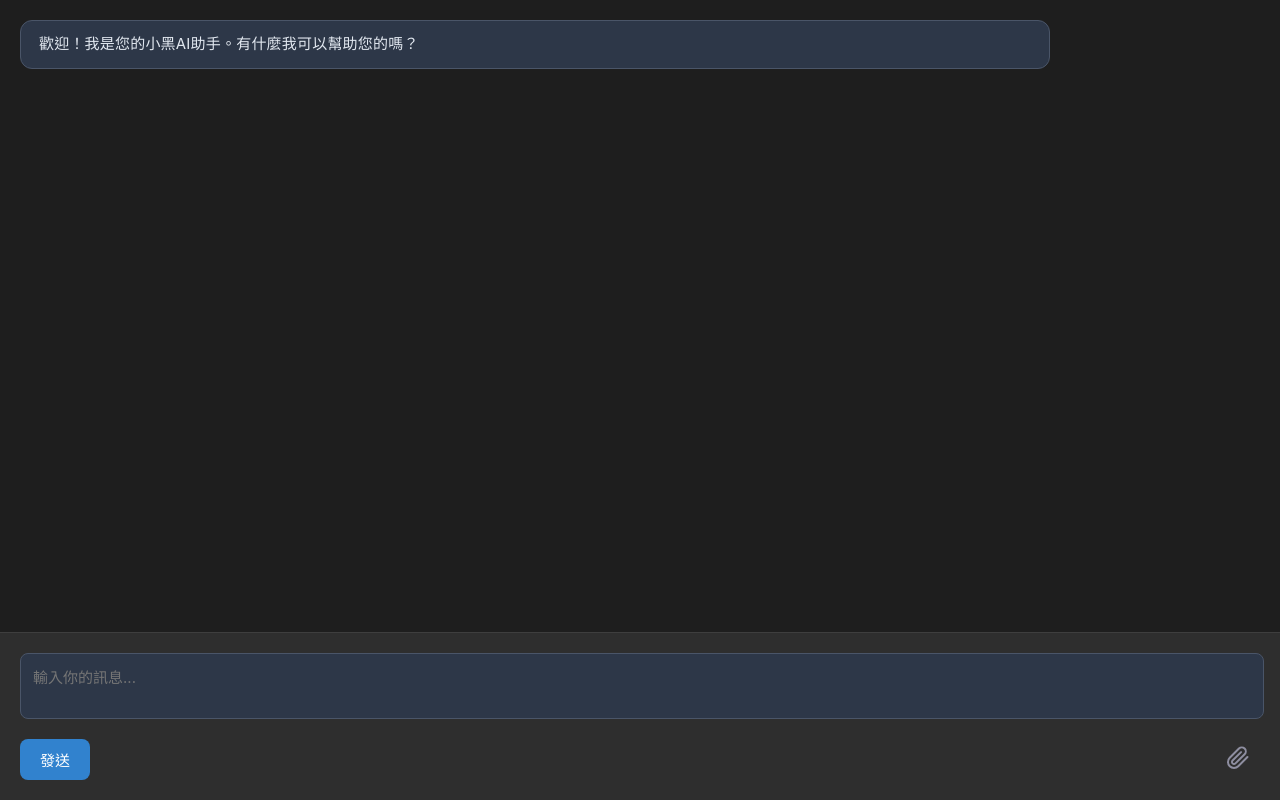
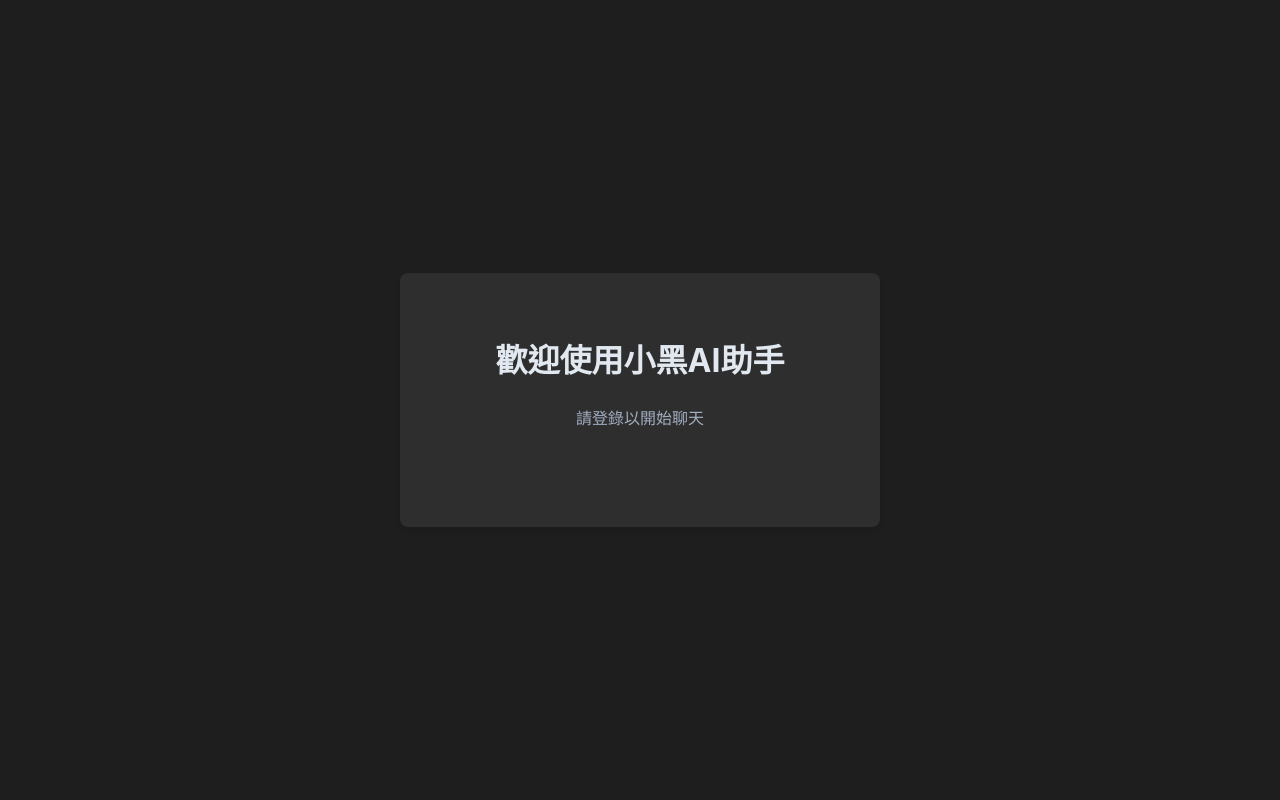
Before and after one commit to littleblackmann/my-gpt-project, a Flask app: page / in a window 1280 px wide. Run offline with Flask 3, Linux system fonts and the light colour scheme; parts of the project's set-up code (start-up, migrations or seed data) failed here and were passed over; some libraries are stand-ins or nearby versions.

Commit message:
部分更新

```diff
--- a/app.py
+++ b/app.py
@@ -1,78 +1,88 @@
-from flask import Flask, render_template, request, jsonify, session
+from flask import Flask, render_template, request, jsonify
+from flask_session import Session
 from flask_cors import CORS
 from dotenv import load_dotenv
 from openai import OpenAI
 import os
 from upload import upload_bp
+from login import login_bp, is_logged_in  # Import the login blueprint and helper function
+from login import login_bp
 
-app = Flask(__name__, static_folder='static', template_folder='templates')
+load_dotenv() # 載入 .env 檔案
+GOOGLE_CLIENT_ID = os.getenv('GOOGLE_CLIENT_ID')
+GOOGLE_CLIENT_SECRET = os.getenv('GOOGLE_CLIENT_SECRET')
+
+app = Flask(__name__, static_folder='static', template_folder='templates') # 初始化 Flask 應用
 app.secret_key = os.urandom(24)  # 用於會話加密
-app.register_blueprint(upload_bp)
-CORS(app, resources={r"/*": {"origins": "http://localhost:3000"}})
+app.register_blueprint(upload_bp) # 註冊上傳藍圖
+app.register_blueprint(login_bp, url_prefix='/api/auth')  # Register the login blueprint
 
-load_dotenv()
+CORS(app, resources={r"/api/*": {"origins": "http://localhost:9527"}}, supports_credentials=True)
 
-# 獲取 API 密鑰
-openai_api_key = os.getenv("OPENAI_API_KEY")
-if not openai_api_key:
+app.config['SESSION_TYPE'] = 'filesystem'
+app.config['SESSION_PERMANENT'] = False
+app.config['SESSION_USE_SIGNER'] = True
+app.config['SECRET_KEY'] = os.environ.get('FLASK_SECRET_KEY')  # 請更改為一個安全的隨機值
+Session(app)
+
+openai_api_key = os.getenv("OPENAI_API_KEY") # 從環境變數中獲取 OpenAI API 金鑰
+if not openai_api_key:  # 如果沒有設置 API 金鑰，則拋出錯誤
     raise ValueError("No OpenAI API key found. Please set the OPENAI_API_KEY environment variable.")
 
 # 初始化 OpenAI 客戶端
-try:
-    client = OpenAI(api_key=openai_api_key)
-except Exception as e:
-    print(f"Failed to initialize OpenAI client: {str(e)}")
-    raise
+try: # 處理初始化失敗的情況
+    client = OpenAI(api_key=openai_api_key) # 初始化 OpenAI 客戶端
+except Exception as e: # 處理初始化失敗的情況
+    print(f"Failed to initialize OpenAI client: {str(e)}") # 輸出錯誤消息
+    raise   # 拋出異常以停止程序運行
 
 # 設置上傳文件夾
-UPLOAD_FOLDER = 'uploads'
-if not os.path.exists(UPLOAD_FOLDER):
-    os.makedirs(UPLOAD_FOLDER)
-app.config['UPLOAD_FOLDER'] = UPLOAD_FOLDER
+UPLOAD_FOLDER = 'uploads'  # 上傳文件夾的名稱
+if not os.path.exists(UPLOAD_FOLDER): # 如果文件夾不存在，則創建文件夾
+    os.makedirs(UPLOAD_FOLDER) # 創建文件夾
+app.config['UPLOAD_FOLDER'] = UPLOAD_FOLDER  # 設置上傳文件夾
 
-@app.route("/")
-def home():
-    return render_template("index.html")
+@app.route("/") # 首頁路由
+def home(): # 首頁視圖函數
+    return render_template("index.html") # 返回 index.html 模板
 
-@app.route("/chat", methods=["POST"])
-def chat():
-    try:
-        user_input = request.json.get("message")
+@app.route("/chat", methods=["POST"]) # 聊天路由
+def chat(): # 聊天視圖函數
+    if not is_logged_in(): # Check if the user is logged in
+        return jsonify({"error": "User not authenticated"}), 401 # Return an error if the user is not authenticated
+
+    try: # 處理請求出錯的情況
+        user_input = request.json.get("message")  # 從請求中獲取用戶的輸入
         print("從客戶端收到:", user_input)  # 偵錯
 
         # 初始化會話中的對話歷史
-        if 'messages' not in session:
-            session['messages'] = [
-                {"role": "system", "content": "你是一個友善搞笑幽默風趣的聊天助手。請使用繁體中文回答，並盡可能提供有趣和有見地的回應。"}
-
+        if 'messages' not in session: # 如果會話中沒有 messages 鍵
+            session['messages'] = [ # 初始化對話歷史
+                {"role": "system", "content": "你是一個友善搞笑幽默風趣的聊天助手。請使用繁體中文回答，並盡可能提供有趣和有見地的回應。"} # 系統消息
             ]
 
-        # 將用戶的輸入添加到對話歷史中
-        session['messages'].append({"role": "user", "content": user_input})
+        session['messages'].append({"role": "user", "content": user_input}) # 將用戶的輸入添加到對話歷史中
 
-        try:
-            # 使用 OpenAI 的聊天模型 API
-            response = client.chat.completions.create(
-                model="gpt-4o",  # 使用新的模型名稱
+        try: # 處理 OpenAI API 請求出錯的情況
+            response = client.chat.completions.create( # 請求 OpenAI API
+                model="gpt-4",  # 使用 GPT-4 模型
                 messages=session['messages'],
                 max_tokens=3000
             )
 
-            # 從回應中提取文本
-            message = response.choices[0].message.content
+            message = response.choices[0].message.content # 從 API 響應中獲取助手的回應
             print("傳送到客戶端的回應:", message)  # 偵錯
 
-            # 將助手的回應添加到對話歷史中
-            session['messages'].append({"role": "assistant", "content": message})
+            session['messages'].append({"role": "assistant", "content": message}) # 將助手的回應添加到對話歷史中
 
-            return jsonify({"response": message})
-        except Exception as e:
-            print(f"OpenAI API 請求錯誤: {str(e)}")
-            return jsonify({"error": f"API 請求錯誤: {str(e)}"}), 400
+            return jsonify({"response": message}) # 返回助手的回應
+        except Exception as e: # 處理 OpenAI API 請求出錯的情況
+            print(f"OpenAI API 請求錯誤: {str(e)}") # 偵錯
+            return jsonify({"error": f"API 請求錯誤: {str(e)}"}), 400 # 返回錯誤消息
 
-    except Exception as e:
-        print(f"處理請求出錯: {str(e)}")
-        return jsonify({"error": str(e)}), 500
+    except Exception as e: # 處理請求出錯的情況
+        print(f"處理請求出錯: {str(e)}") # 偵錯
+        return jsonify({"error": str(e)}), 500 # 返回錯誤消息
 
-if __name__ == "__main__":
-    app.run(debug=True, port=9527)
+if __name__ == "__main__": # 程序運行入口
+    app.run(debug=True, port=9527) # 啟動應用，設置 debug 模式和端口為 9527
--- a/requirements.txt
+++ b/requirements.txt
@@ -3,7 +3,7 @@ openai==1.37.1
 langchain==0.2.11
 langchain-community==0.2.10
 python-dotenv==1.0.1
-flask-cors==3.0.10
+flask-cors==3.1.1
 Werkzeug>=3.0.0
 PyPDF2
 Pillow
--- a/static/script.js
+++ b/static/script.js
@@ -1,75 +1,195 @@
-let uploadedFile = null;
-let inputConfirmed = false; // 記錄是否已確認輸入
-
-function autoGrow(element) {
-    element.style.height = "5px";
-    element.style.height = (element.scrollHeight) + "px";
-}
+// 全局變量
+let uploadedFile = null;    // 上傳的文件
+let inputConfirmed = false; // 輸入是否已確認
 
 document.addEventListener('DOMContentLoaded', function () {
+    // 獲取 DOM 元素
     const chatContainer = document.getElementById("chatContainer");
     const userInput = document.getElementById("userInput");
     const fileInput = document.getElementById('fileInput');
     const uploadButton = document.getElementById('uploadButton');
     const fileName = document.getElementById('fileName');
     const sendButton = document.getElementById('sendButton');
-    const inputStatus = document.getElementById('inputStatus'); // 用於顯示狀態的元素
+    const inputStatus = document.getElementById('inputStatus');
+    const loginContainer = document.getElementById('login-container');
+    const userInfo = document.getElementById('user-info');
+    const userName = document.getElementById('user-name');
+    const userPicture = document.getElementById('user-picture');
+    const logoutButton = document.getElementById('logout-button');
 
+    // 初始化設置
     adjustContainerHeight(chatContainer);
     enableSmoothScroll(chatContainer);
+    addWelcomeMessage();
 
+    // 設置 MutationObserver 以在聊天內容變化時自動滾動
     const observer = new MutationObserver(() => {
         autoScrollToBottom(chatContainer);
     });
-
     observer.observe(chatContainer, { childList: true, subtree: true });
 
-    addWelcomeMessage();
+    // 添加事件監聽器
+    userInput.addEventListener("keydown", handleKeyDown);
+    userInput.addEventListener("input", handleInput);
+    uploadButton.addEventListener('click', () => fileInput.click());
+    fileInput.addEventListener('change', handleFileUpload);
+    sendButton.addEventListener('click', sendMessage);
+    logoutButton.addEventListener('click', handleSignOut);
 
-    userInput.addEventListener("keydown", function (event) {
+    // 檢查用戶登錄狀態
+    checkLoginStatus();
+
+    // 處理鍵盤輸入
+    function handleKeyDown(event) {
         if (event.key === "Enter" && !event.shiftKey) {
             event.preventDefault();
-
             if (!inputConfirmed) {
-                inputConfirmed = true; // 第一次按下 Enter 確認輸入
-                userInput.classList.add("confirmed");
-                inputStatus.textContent = "輸入已確認，按 Enter 發送訊息";
+                confirmInput();
             } else {
-                sendMessage(); // 第二次按下 Enter 發送訊息
+                sendMessage();
             }
         } else if (event.key === "Enter" && event.shiftKey) {
-            const start = this.selectionStart;
-            const end = this.selectionEnd;
-            const value = this.value;
-            this.value = value.substring(0, start) + "\n" + value.substring(end);
-            this.selectionStart = this.selectionEnd = start + 1;
-            event.preventDefault();
-            autoGrow(this);
+            insertNewline(this);
         }
-    });
+    }
 
-    userInput.addEventListener("input", function () {
+    // 處理輸入變化
+    function handleInput() {
         autoGrow(this);
-        inputConfirmed = false; // 當用戶繼續輸入時，重置確認狀態
-        userInput.classList.remove("confirmed");
-        inputStatus.textContent = ""; // 清除狀態文字
-    });
+        resetConfirmation();
+    }
 
-    uploadButton.addEventListener('click', function () {
-        fileInput.click();
-    });
-
-    fileInput.addEventListener('change', function () {
+    // 處理文件上傳
+    function handleFileUpload() {
         if (this.files && this.files[0]) {
             uploadedFile = this.files[0];
             fileName.textContent = uploadedFile.name;
             userInput.placeholder = "輸入有關文件的問題或直接發送...";
         }
-    });
+    }
 
-    sendButton.addEventListener('click', sendMessage);
+    // 確認輸入
+    function confirmInput() {
+        inputConfirmed = true;
+        userInput.classList.add("confirmed");
+        inputStatus.textContent = "輸入已確認，按 Enter 發送訊息";
+    }
+
+    // 重置確認狀態
+    function resetConfirmation() {
+        inputConfirmed = false;
+        userInput.classList.remove("confirmed");
+        inputStatus.textContent = "";
+    }
+
+    // 插入新行
+    function insertNewline(element) {
+        const start = element.selectionStart;
+        const end = element.selectionEnd;
+        const value = element.value;
+        element.value = value.substring(0, start) + "\n" + value.substring(end);
+        element.selectionStart = element.selectionEnd = start + 1;
+        autoGrow(element);
+    }
 });
 
+// Google 登錄處理
+function handleCredentialResponse(response) {
+    console.log("Google 登錄響應:", response);
+    const id_token = response.credential;
+    console.log("準備發送到後端的 id_token:", id_token);
+    fetch('http://localhost:9527/api/auth/google', {
+        method: 'POST',
+        headers: {
+            'Content-Type': 'application/json',
+        },
+        body: JSON.stringify({ id_token: id_token }),
+        credentials: 'include'
+    })
+    .then(response => {
+        console.log("後端響應狀態:", response.status);
+        return response.json();
+    })
+    .then(data => {
+        console.log("後端響應數據:", data);
+        if (data.status === 'success') {
+            console.log('登錄成功:', data.user);
+            updateUIAfterLogin(data.user);
+        } else {
+            console.error('登錄失敗:', data.message);
+            alert('登錄失敗: ' + data.message);
+        }
+    })
+    .catch(error => {
+        console.error('錯誤:', error);
+        alert('登錄失敗，請檢查控制台以獲取更多信息。');
+    });
+}
+
+function updateUIAfterLogin(user) {
+    document.getElementById('login-container').style.display = 'none';
+    document.getElementById('user-info').style.display = 'flex';
+    document.getElementById('user-name').textContent = user.name;
+    document.getElementById('user-picture').src = user.picture;
+}
+
+function handleSignOut() {
+    fetch('/api/auth/logout', {
+        method: 'POST',
+        credentials: 'include'
+    })
+    .then(response => response.json())
+    .then(data => {
+        if (data.status === 'success') {
+            updateUIAfterLogout();
+        } else {
+            console.error('登出失敗:', data.message);
+        }
+    })
+    .catch(error => {
+        console.error('登出錯誤:', error);
+        alert('登出失敗，請檢查控制台以獲取更多信息。');
+    });
+}
+
+function updateUIAfterLogout() {
+    document.getElementById('login-container').style.display = 'block';
+    document.getElementById('user-info').style.display = 'none';
+    document.getElementById('user-name').textContent = '';
+    document.getElementById('user-picture').src = '';
+}
+
+function checkLoginStatus() {
+    fetch('/api/auth/user', {
+        method: 'GET',
+        credentials: 'include'
+    })
+    .then(response => {
+        if (!response.ok) {
+            throw new Error('Login status check failed');
+        }
+        return response.json();
+    })
+    .then(data => {
+        if (data.status === 'success') {
+            updateUIAfterLogin(data.user);
+        } else {
+            updateUIAfterLogout();
+        }
+    })
+    .catch(error => {
+        console.error('檢查登錄狀態錯誤:', error);
+        updateUIAfterLogout();
+    });
+}
+
+// 自動調整輸入框高度
+function autoGrow(element) {
+    element.style.height = "5px";
+    element.style.height = (element.scrollHeight) + "px";
+}
+
+// 發送消息
 async function sendMessage() {
     const userInput = document.getElementById("userInput");
     const message = userInput.value.trim();
@@ -88,10 +208,11 @@ async function sendMessage() {
 
     userInput.value = "";
     autoGrow(userInput);
-    inputConfirmed = false; // 重置確認狀態
-    document.getElementById('inputStatus').textContent = ""; // 清除狀態文字
+    inputConfirmed = false;
+    document.getElementById('inputStatus').textContent = "";
 }
 
+// 發送文本消息
 async function sendTextMessage(message) {
     const chatContainer = document.getElementById("chatContainer");
 
@@ -108,7 +229,8 @@ async function sendTextMessage(message) {
             headers: {
                 "Content-Type": "application/json"
             },
-            body: JSON.stringify({ message: message })
+            body: JSON.stringify({ message: message }),
+            credentials: 'include'
         });
 
         if (!response.ok) {
@@ -129,6 +251,7 @@ async function sendTextMessage(message) {
     }
 }
 
+// 上傳並分析文件
 async function uploadAndAnalyzeFile(file, question) {
     try {
         displayMessage(`正在上傳文件: <span class="file-name">${file.name}</span>`, 'system-message');
@@ -138,7 +261,8 @@ async function uploadAndAnalyzeFile(file, question) {
 
         const uploadResponse = await fetch('/upload', {
             method: 'POST',
-            body: formData
+            body: formData,
+            credentials: 'include'
         });
 
         if (!uploadResponse.ok) {
@@ -151,17 +275,7 @@ async function uploadAndAnalyzeFile(file, question) {
         displayMessage(`文件 "<span class="file-name">${uploadResult.filename}</span>" 上傳成功`, 'system-message');
 
         if (file.type.startsWith('image/')) {
-            const imagePreview = document.createElement('img');
-            imagePreview.src = URL.createObjectURL(file);
-            imagePreview.alt = file.name;
-            imagePreview.style.maxWidth = '100%';
-            imagePreview.style.maxHeight = '300px';
-            imagePreview.style.marginTop = '10px';
-            imagePreview.style.borderRadius = '8px';
-            const previewContainer = document.createElement('div');
-            previewContainer.className = 'message ai-message';
-            previewContainer.appendChild(imagePreview);
-            document.getElementById("chatContainer").appendChild(previewContainer);
+            displayImagePreview(file);
         }
 
         displayMessage('正在分析文件...', 'system-message');
@@ -174,7 +288,8 @@ async function uploadAndAnalyzeFile(file, question) {
             headers: {
                 'Content-Type': 'application/json'
             },
-            body: JSON.stringify({ question: question || "請分析這個文件並提供摘要" })
+            body: JSON.stringify({ question: question || "請分析這個文件並提供摘要" }),
+            credentials: 'include'
         });
 
         if (!analyzeResponse.ok) {
@@ -197,6 +312,22 @@ async function uploadAndAnalyzeFile(file, question) {
     }
 }
 
+// 顯示圖片預覽
+function displayImagePreview(file) {
+    const imagePreview = document.createElement('img');
+    imagePreview.src = URL.createObjectURL(file);
+    imagePreview.alt = file.name;
+    imagePreview.style.maxWidth = '100%';
+    imagePreview.style.maxHeight = '300px';
+    imagePreview.style.marginTop = '10px';
+    imagePreview.style.borderRadius = '8px';
+    const previewContainer = document.createElement('div');
+    previewContainer.className = 'message ai-message';
+    previewContainer.appendChild(imagePreview);
+    document.getElementById("chatContainer").appendChild(previewContainer);
+}
+
+// 打字機效果
 async function typeWriter(element, text, speed = 20) {
     element.innerHTML = '';
     const lines = text.split('\n');
@@ -211,22 +342,26 @@ async function typeWriter(element, text, speed = 20) {
     }
 }
 
+// 自動滾動到底部
 function autoScrollToBottom(container) {
     setTimeout(() => {
         container.scrollTop = container.scrollHeight;
     }, 0);
 }
 
+// 啟用平滑滾動
 function enableSmoothScroll(element) {
     element.style.scrollBehavior = 'smooth';
 }
 
+// 調整容器高度
 function adjustContainerHeight(container) {
     const maxHeight = window.innerHeight * 0.7;
     container.style.maxHeight = `${maxHeight}px`;
     container.style.overflowY = 'auto';
 }
 
+// 顯示錯誤信息
 function displayError(message) {
     const chatContainer = document.getElementById("chatContainer");
     const errorMessage = document.createElement("div");
@@ -236,6 +371,7 @@ function displayError(message) {
     autoScrollToBottom(chatContainer);
 }
 
+// 添加歡迎信息
 function addWelcomeMessage() {
     const chatContainer = document.getElementById("chatContainer");
     const welcomeMessage = document.createElement("div");
@@ -244,6 +380,7 @@ function addWelcomeMessage() {
     chatContainer.appendChild(welcomeMessage);
 }
 
+// 顯示消息
 function displayMessage(message, className) {
     const chatContainer = document.getElementById("chatContainer");
     const messageElement = document.createElement("div");
@@ -260,6 +397,7 @@ function displayMessage(message, className) {
     autoScrollToBottom(chatContainer);
 }
 
+// 重置輸入區域
 function resetInputArea() {
     uploadedFile = null;
     document.getElementById('userInput').value = "";
--- a/static/styles.css
+++ b/static/styles.css
@@ -6,27 +6,87 @@ body, html {
     background-color: #1e1e1e;
     font-family: -apple-system, BlinkMacSystemFont, 'Segoe UI', 'Roboto', 'Oxygen', 'Ubuntu', 'Cantarell', 'Fira Sans', 'Droid Sans', 'Helvetica Neue', sans-serif;
     display: flex;
+    flex-direction: column;
     color: #e2e8f0;
     font-size: 16px;
     line-height: 1.6;
 }
 
-.sidebar {
-    width: 250px;
-    background-color: #2e2e2e;
-    color: #e2e8f0;
-    padding: 20px;
-    box-sizing: border-box;
-    overflow-y: auto;
-    border-right: 1px solid #3e3e3e;
+/* Login Page Styles */
+#loginPage {
+    display: flex;
+    justify-content: center;
+    align-items: center;
+    height: 100vh;
+    background-color: #1e1e1e;
 }
 
-.sidebar h2 {
-    margin-top: 0;
-    padding-bottom: 10px;
+.login-card {
+    background-color: #2e2e2e;
+    padding: 40px;
+    border-radius: 8px;
+    box-shadow: 0 4px 6px rgba(0, 0, 0, 0.1);
+    text-align: center;
+    max-width: 400px;
+    width: 100%;
+}
+
+.login-card h1 {
+    color: #e2e8f0;
+    margin-bottom: 20px;
+}
+
+.login-card p {
+    color: #a0aec0;
+    margin-bottom: 30px;
+}
+
+.g_id_signin {
+    display: inline-block;
+}
+
+/* Chat Page Styles */
+.header {
+    display: flex;
+    justify-content: space-between;
+    align-items: center;
+    background-color: #2e2e2e;
+    padding: 10px 20px;
     border-bottom: 1px solid #3e3e3e;
-    font-size: 20px;
-    font-weight: 600;
+}
+
+.header h1 {
+    margin: 0;
+    font-size: 24px;
+}
+
+#login-container, #user-info {
+    display: flex;
+    align-items: center;
+}
+
+#user-picture {
+    width: 32px;
+    height: 32px;
+    border-radius: 50%;
+    margin-right: 10px;
+}
+
+#user-name {
+    margin-right: 10px;
+}
+
+#logout-button {
+    background-color: #3182ce;
+    color: white;
+    border: none;
+    padding: 5px 10px;
+    border-radius: 4px;
+    cursor: pointer;
+}
+
+#logout-button:hover {
+    background-color: #2c5282;
 }
 
 .main-content {
@@ -76,10 +136,14 @@ body, html {
     border-top: 1px solid #3e3e3e;
 }
 
+.textarea-wrapper {
+    position: relative;
+    margin-bottom: 12px;
+}
+
 .chat-input {
-    width: calc(100% - 22px);
+    width: 100%;
     padding: 12px;
-    margin-bottom: 12px;
     border-radius: 8px;
     border: 1px solid #4a5568;
     background-color: #2d3748;
@@ -90,6 +154,19 @@ body, html {
     min-height: 40px;
     max-height: 200px;
     overflow-y: auto;
+    transition: border-color 0.3s;
+}
+
+.chat-input.confirmed {
+    border-color: #48bb78;
+}
+
+.input-status {
+    position: absolute;
+    right: 10px;
+    bottom: -20px;
+    font-size: 12px;
+    color: #48bb78;
 }
 
 .button-container {
@@ -211,3 +288,29 @@ button:hover {
 .message, .system-message {
     animation: fadeIn 0.3s ease-out;
 }
+
+/* Responsive design for smaller screens */
+@media (max-width: 768px) {
+    .header {
+        flex-direction: column;
+        align-items: flex-start;
+    }
+
+    #login-container, #user-info {
+        margin-top: 10px;
+    }
+
+    .button-container {
+        flex-direction: column;
+        align-items: stretch;
+    }
+
+    .upload-container {
+        margin-top: 10px;
+    }
+
+    .login-card {
+        padding: 20px;
+        margin: 20px;
+    }
+}
--- a/templates/index.html
+++ b/templates/index.html
@@ -5,8 +5,30 @@
     <meta name="viewport" content="width=device-width, initial-scale=1.0">
     <title>小黑AI</title>
     <link rel="stylesheet" href="{{ url_for('static', filename='styles.css') }}">
+    <script src="https://accounts.google.com/gsi/client" async defer></script>
 </head>
 <body>
+    <div id="loginPage" class="center-content">
+        <div class="login-card">
+            <h1>歡迎使用小黑AI助手</h1>
+            <p>請登錄以開始聊天</p>
+            <div id="g_id_onload"
+                data-client_id="985942558785-128mb7gah6kg1t7iatgmtqkqf0vs8tmr.apps.googleusercontent.com"
+                data-callback="handleCredentialResponse">
+            </div>
+            <div class="g_id_signin" data-type="standard"></div>
+        </div>
+    </div>
+
+    <div id="chatPage" style="display: none;">
+        <div class="header">
+            <h1>小黑AI</h1>
+            <div id="user-info">
+                <img id="user-picture" alt="用戶頭像">
+                <span id="user-name"></span>
+                <button id="logout-button" onclick="handleSignOut()">登出</button>
+            </div>
+        </div>
         <div class="main-content">
             <div class="chat-container">
                 <div id="chatContainer" class="chat-box"></div>
@@ -31,6 +53,8 @@
                 </div>
             </div>
         </div>
+    </div>
+
     <script src="{{ url_for('static', filename='script.js') }}"></script>
 </body>
 </html>
```
Also changed, not shown: database.py (+5 -5 lines), login.py (added, +91 -0 lines), upload.py (+59 -60 lines), 2 other files. Lines whose indentation alone changed are shown as unchanged.
